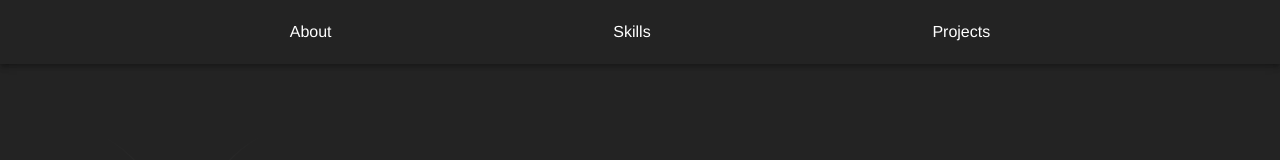
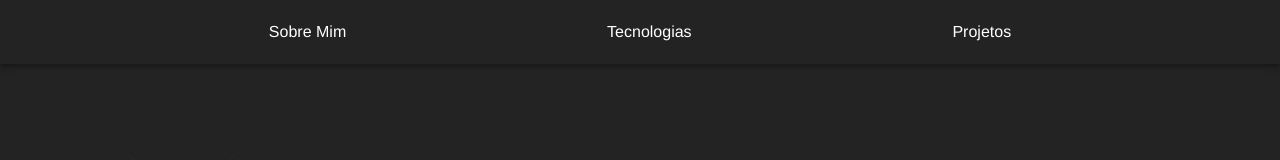
Before and after one commit to Natapires/my-website, a React (Vite) app: page / in a window 1280 px wide. Shown: the top 160 px of the page. Built offline with nearby package versions, Linux system fonts and the light colour scheme.

Commit message:
feat: add new navbar on portuguese

```diff
--- a/src/components/NavBar/NavBar.tsx
+++ b/src/components/NavBar/NavBar.tsx
@@ -12,9 +12,9 @@ const NavBar = () => {
         <>
             <AppBar position="absolute">
                 <StyledToobar>
-                    <MenuItem>About</MenuItem>
-                    <MenuItem>Skills</MenuItem>
-                    <MenuItem>Projects</MenuItem>
+                    <MenuItem>Sobre Mim</MenuItem>
+                    <MenuItem>Tecnologias</MenuItem>
+                    <MenuItem>Projetos</MenuItem>
                 </StyledToobar>
             </AppBar>
         </>
```
